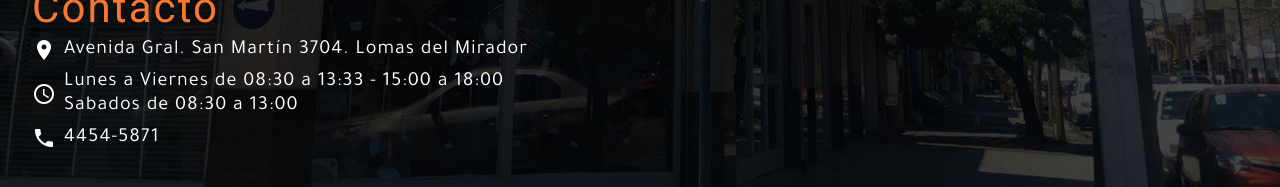
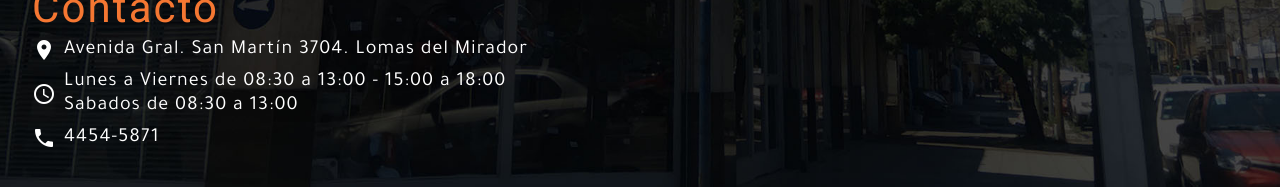
Before and after one commit to tschtt/casa-pignataro-tienda, a Nuxt app: page / in a window 1280 px wide. Shown: the part 570-757 px from the top of the page. Built offline with nearby package versions, Linux system fonts and the light colour scheme.

Commit message:
correcciones al codigo

```diff
--- a/assets/styles/index.scss
+++ b/assets/styles/index.scss
@@ -10,6 +10,7 @@ body {
   font-family: var(--ff-content);
   font-size: var(--text-100);
   letter-spacing: .05em;
+  background-color: black;
 }
 
 h2 {
--- a/nuxt.config.js
+++ b/nuxt.config.js
@@ -16,7 +16,7 @@ export default {
       { rel: 'preconnect', href: 'https://fonts.googleapis.com' },
       { rel: 'preconnect', href: 'https://fonts.gstatic.com', crossorigin: true },
       { rel: 'stylesheet', href: 'https://fonts.googleapis.com/css2?family=Heebo&family=Tajawal&display=swap' },
-      { rel: 'stylesheet', href: 'https://fonts.googleapis.com/icon?family=Material+Icons' },
+      { rel: 'stylesheet', href: 'https://fonts.googleapis.com/icon?family=Material+Icons&display=swap' },
     ]
   },
 
--- a/pages/index.vue
+++ b/pages/index.vue
@@ -27,10 +27,10 @@
         </div>
         <div class="[ icon icon-schedule ][ flex flex-center ]">
           <dt class="hidden">Horario</dt>
-          <div>
-            <dd>Lunes a Viernes de 08:30 a 13:33 - 15:00 a 18:00</dd>
-            <dd>Sabados de 08:30 a 13:00</dd>
-          </div>
+            <dd>
+              Lunes a Viernes de 08:30 a 13:00 - 15:00 a 18:00 <br/>
+              Sabados de 08:30 a 13:00
+            </dd>
         </div>
         <div class="[ icon icon-phone ][ flex flex-center ]">
           <dt class="hidden">Teléfono</dt>
```
